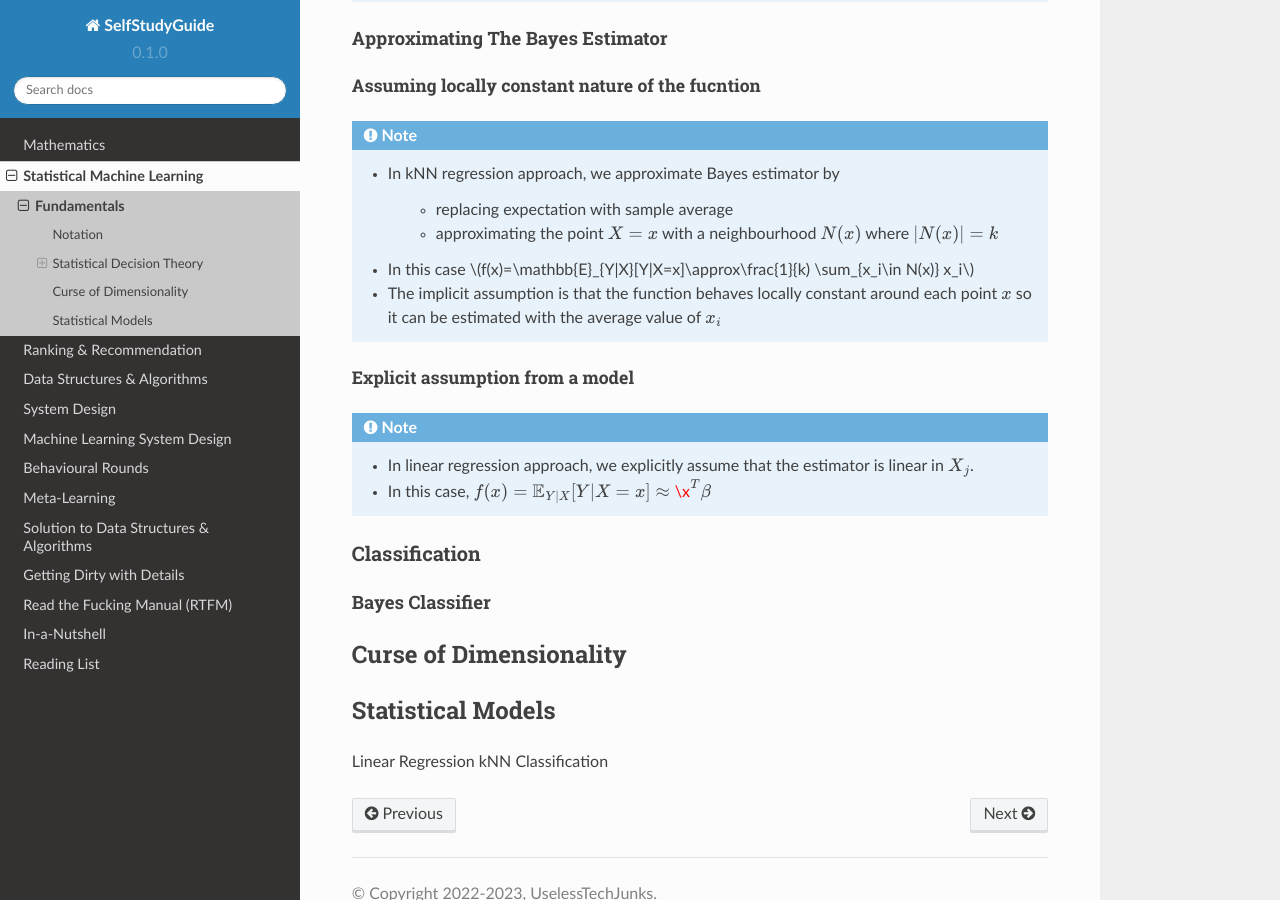
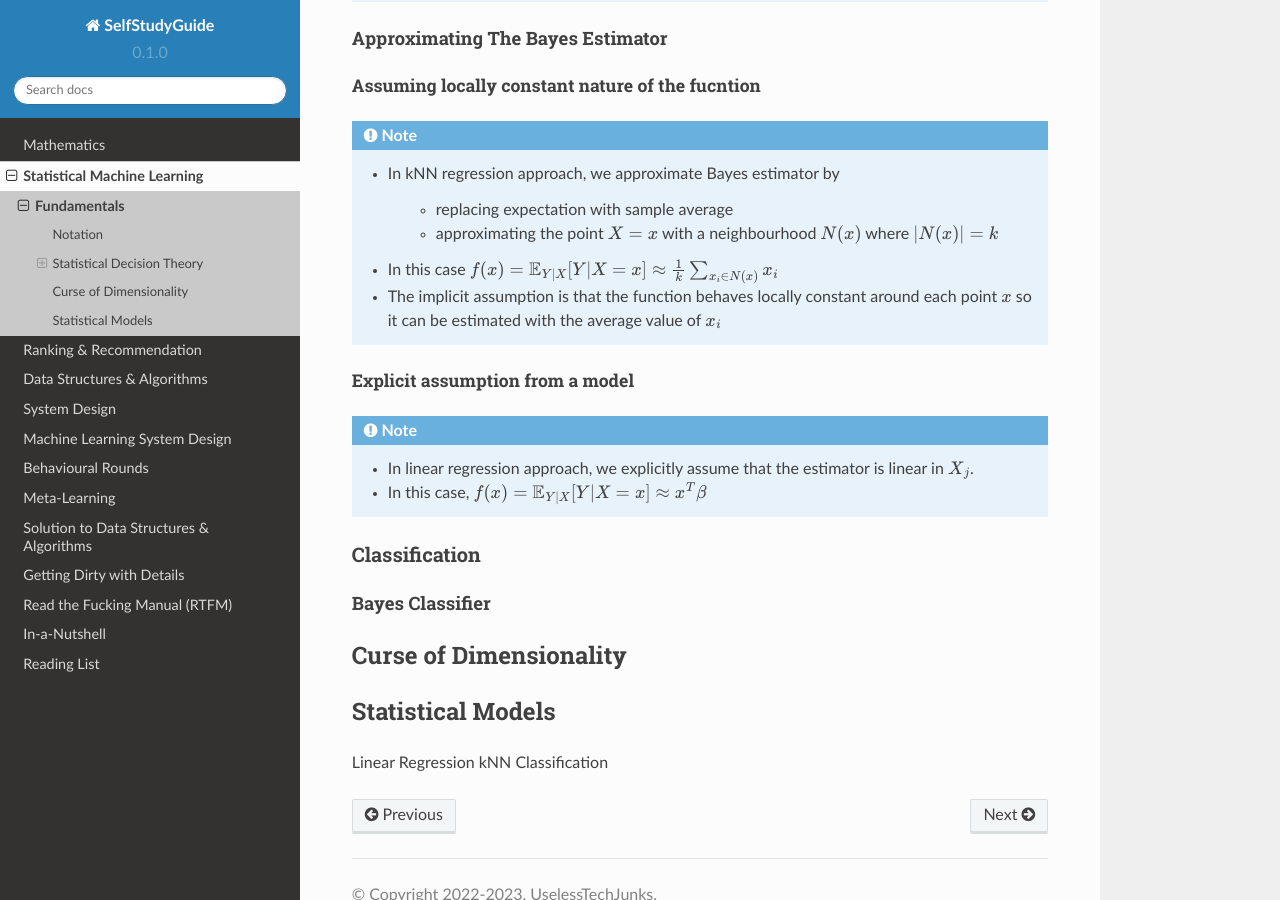
Before and after one commit to uselesstechjunks/leetcode, a Sphinx documentation site: the page built from docs/source/ml/basics.rst, in a window 1280 px wide and 900 px high, scrolled down 2094 px. Built offline with Sphinx 7.4.7 and the Read the Docs theme 2.0.0, drawn with Linux system fonts in a browser that asks for light colours.

```diff
--- a/docs/source/ml/basics.rst
+++ b/docs/source/ml/basics.rst
@@ -75,14 +75,14 @@ Assuming locally constant nature of the fucntion
 
 		* replacing expectation with sample average
 		* approximating the point :math:`X=x` with a neighbourhood :math:`N(x)` where :math:`|N(x)|=k`
-	* In this case :math:`f(x)=\mathbb{E}_{Y|X}[Y|X=x]\approx\frac{1}{k) \sum_{x_i\in N(x)} x_i`
+	* In this case :math:`f(x)=\mathbb{E}_{Y|X}[Y|X=x]\approx\frac{1}{k}\sum_{x_i\in N(x)} x_i`
 	* The implicit assumption is that the function behaves locally constant around each point :math:`x` so it can be estimated with the average value of :math:`x_i`
 
 Explicit assumption from a model
 ^^^^^^^^^^^^^^^^^^^^^^^^^^^^^^^^^^^^^^^^^^^^^^^^^^^^^^^^^^^^^^^^^^^^^^^^^^^^^^^^^^
 .. note::
 	* In linear regression approach, we explicitly assume that the estimator is linear in :math:`X_j`.
-	* In this case, :math:`f(x)=\mathbb{E}_{Y|X}[Y|X=x]\approx\x^T\beta`
+	* In this case, :math:`f(x)=\mathbb{E}_{Y|X}[Y|X=x]\approx x^T\beta`
 
 Classification
 ==================================================================================
```
